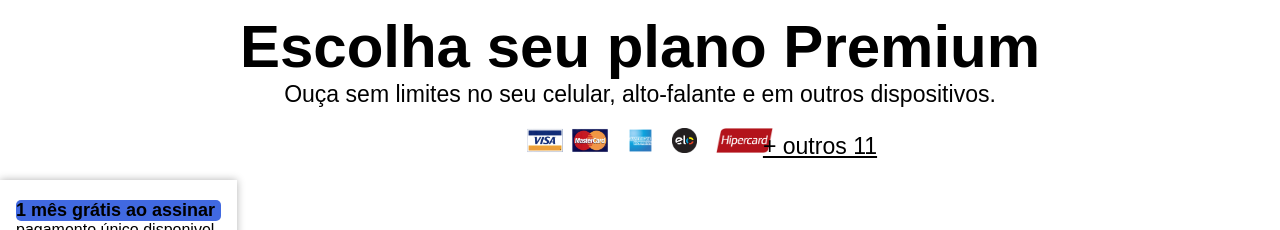
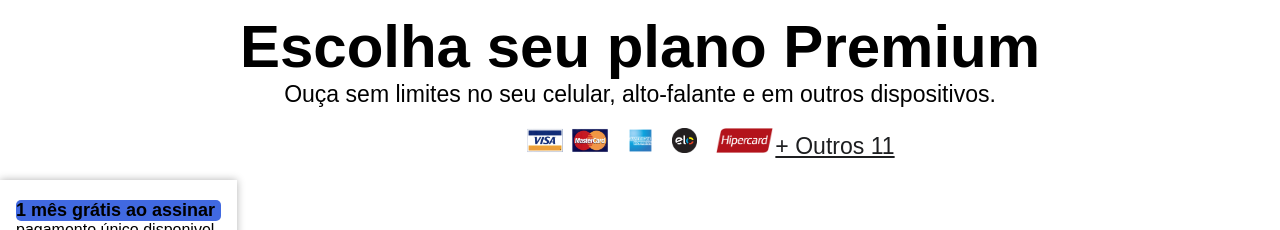
Before and after one commit to ygorp/Projetos-pessoais-front-end, a plain HTML site: page index.html in a window 1280 px wide. Shown: the part 1120-1350 px from the top of the page. Drawn offline with Linux system fonts and the light colour scheme.

Commit message:
atualizando

```diff
--- a/index.html
+++ b/index.html
@@ -69,7 +69,11 @@
     </div>
 
     <div class="paragrafo">
-       <p>+ outros 11</p>
+       <ul>
+         <li>
+           <a href="#">+ Outros 11</a>
+         </li>
+       </ul>
     </div>
 
     <div class="container">
--- a/style.css
+++ b/style.css
@@ -118,13 +118,14 @@ img {
   margin-top: 1rem;
 }
 
-.paragrafo p {
+.paragrafo a {
   display: flex;
   text-align: center;
   justify-content: center;
   position: relative;
-  left: 180px;
+  left: 195px;
   bottom: 20px;
+  color: #1d1e20;
   text-decoration: underline;
 }
 
```
